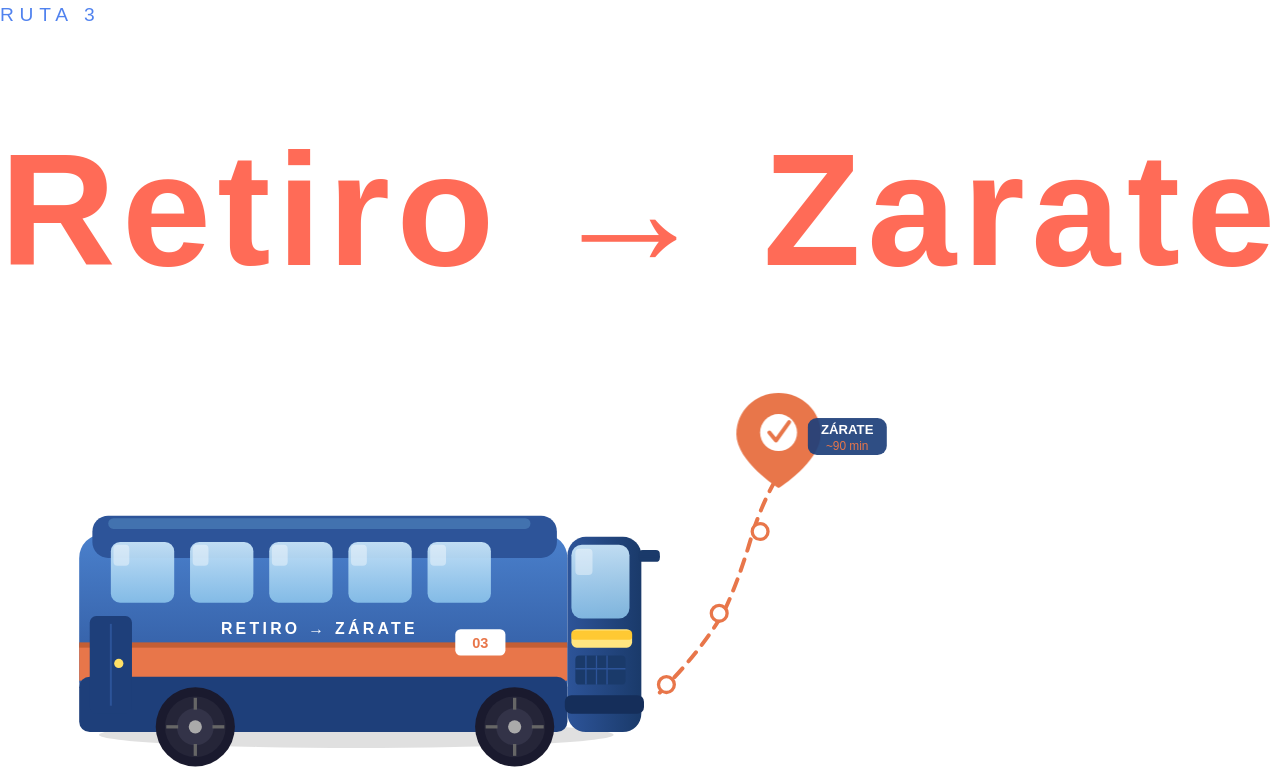
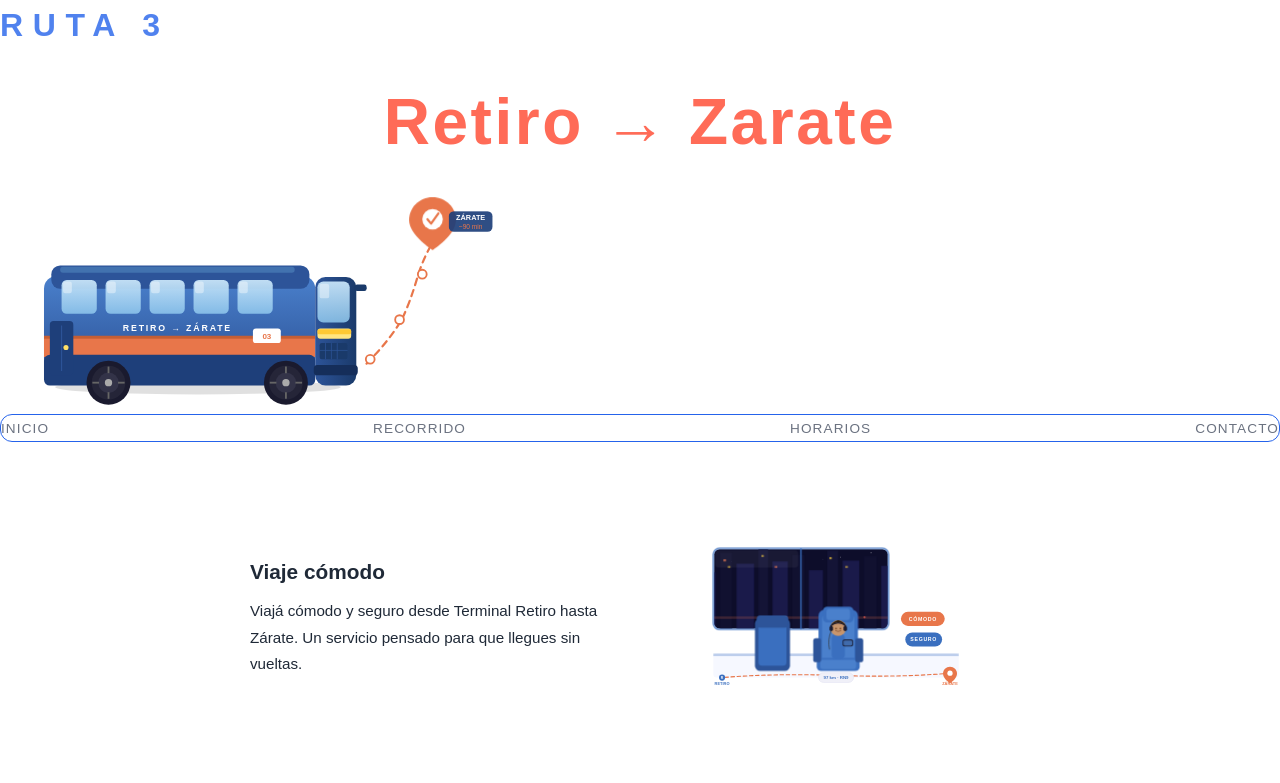
Before and after one commit to carogranda/TPRuta3, a plain HTML site: page index.html in a window 1280 px wide. Shown: the top 783 px of the page. Drawn offline with Linux system fonts and the light colour scheme; a web font is replaced by a local one.

Commit message:
version3
cambios en tamaño del titulo, centrado y la imagen del bus está mas pequeña.

```diff
--- a/styleretiro.css
+++ b/styleretiro.css
@@ -17,26 +17,29 @@ body{
 
 }
 
+
 /*titulo ruta 3*/
 .ruta3tittle{
     font-family: 'bebas neue', sans-serif;
-    font-size: 1.2rem;
+    font-size: 2rem;
     letter-spacing: 0.3em;
     color: #2563eb;
     text-transform: uppercase;
     margin-bottom: 0.5rem;
     opacity: 0.8;
+    font-weight: 600;
 }
 
 /*titulo Retiro -> Zarate*/
 .retiro--tittle{
     font-family: 'bebas neue', sans-serif;
-    font-size: clamp(4rem, 14vw, 10rem);
+    font-size: clamp(2.5rem, 6vw, 4rem);
     color: #ff6b57;
     line-height: 0.9;
     letter-spacing: 0.04em;
     display: flex;
     align-items: center;
+    justify-content: center;
     gap: 0.3em;
     animation: fadeUp 0.7s 0.1s ease-both;
 
@@ -55,8 +58,11 @@ body{
 .bus-image{
     width: 100%;
     height: auto;
-    max-width: 900px;
+    max-width: 500px;
+    align-items: center;
+    justify-content: center;
 }
+
 
 /*menu*/
 .nav--list{
```
